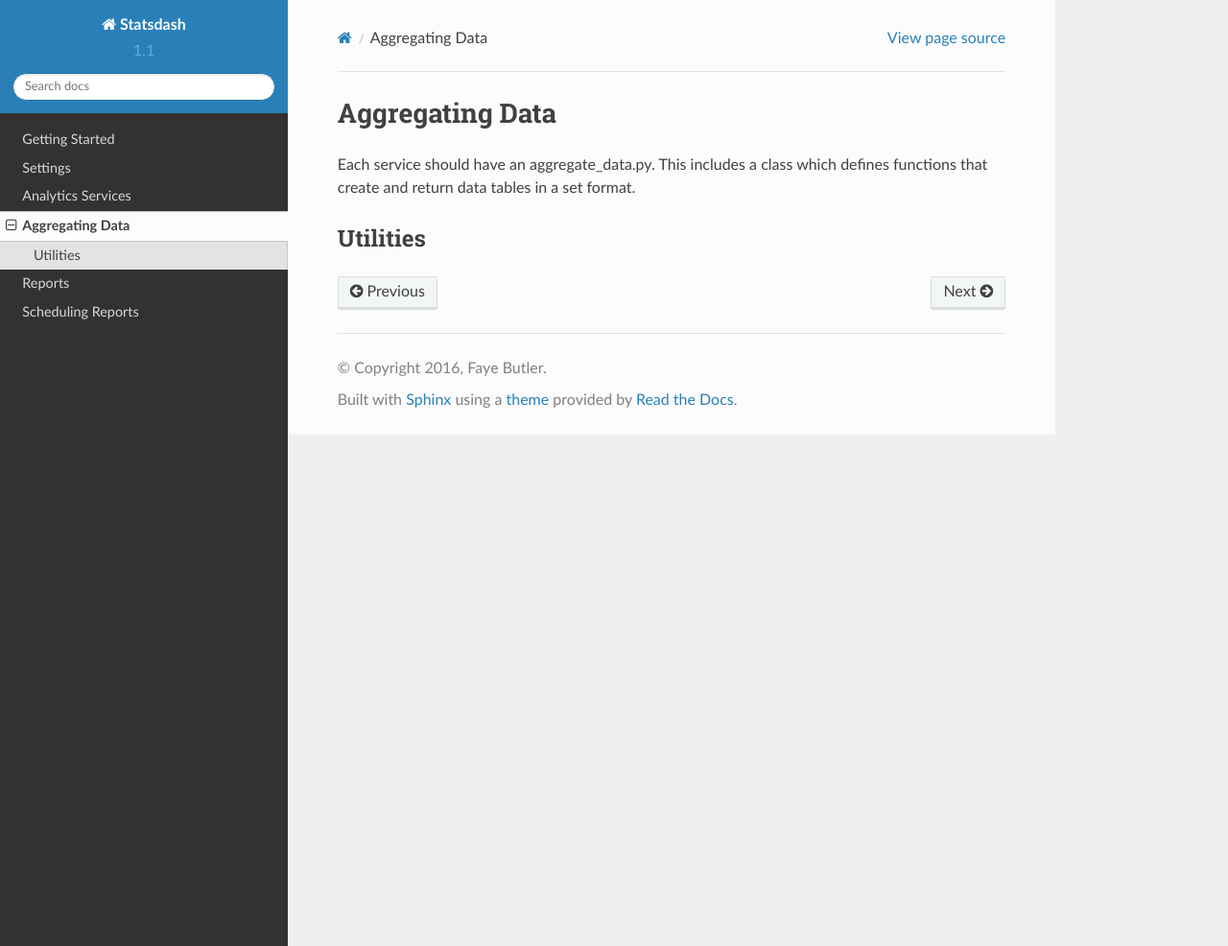
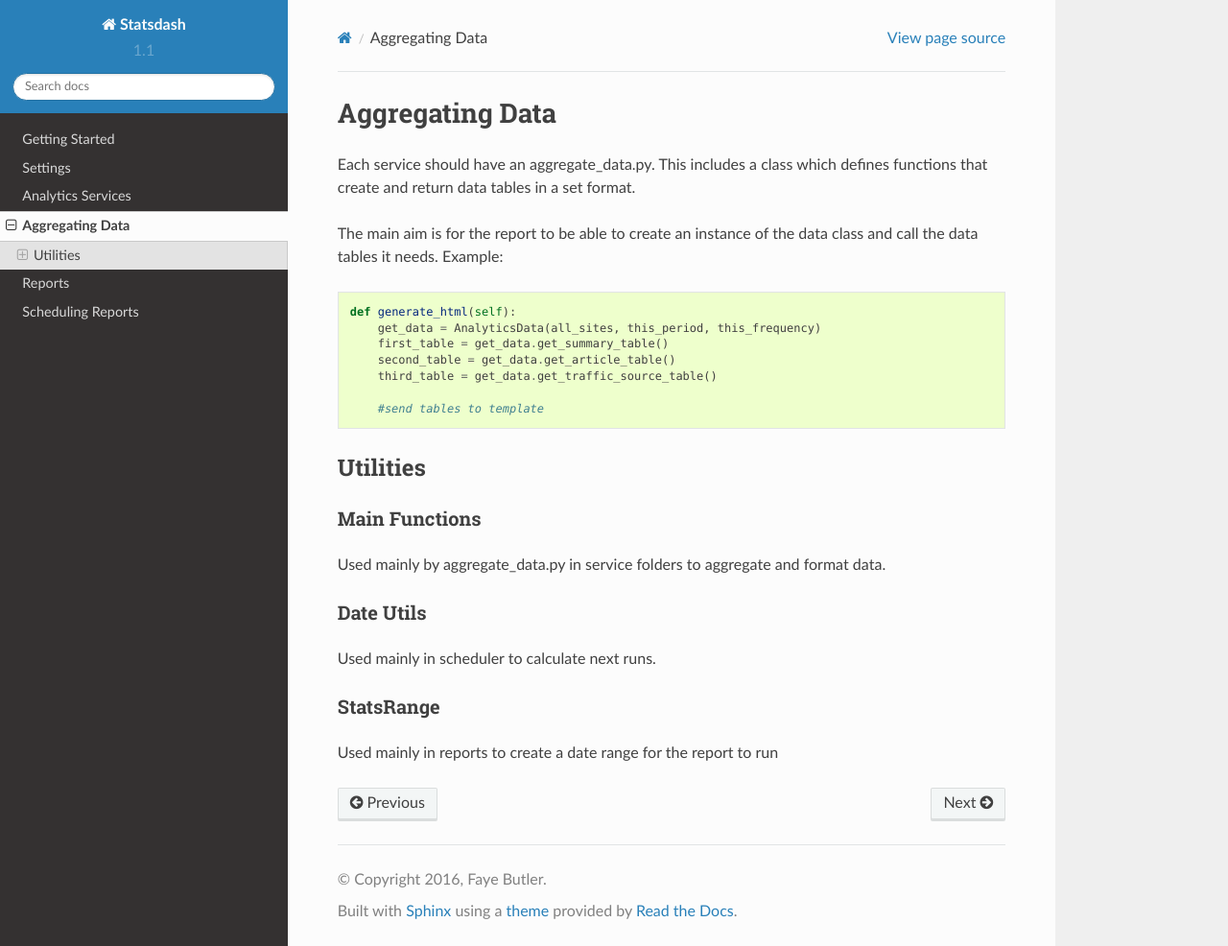
Before and after one commit to gamernetwork/gastatsdash, a Sphinx documentation site: the page built from docs/aggregating_data.rst, in a window 1280 px wide and 986 px high. Shown: the whole window at 96% size. Built offline with Sphinx 7.4.7 and the Read the Docs theme 2.0.0, drawn with Linux system fonts in a browser that asks for light colours.

Commit message:
updating aggregation

```diff
--- a/docs/aggregating_data.rst
+++ b/docs/aggregating_data.rst
@@ -2,8 +2,35 @@
 Aggregating Data
 ===============
 
+Each service should have an aggregate_data.py. This includes a class which defines functions that create and return data tables in a set format.
 
-Each service should have an aggregate_data.py. This includes a class which defines functions that create and return data tables in a set format.
+The main aim is for the report to be able to create an instance of the data class and call the data tables it needs.
+Example::
+
+    def generate_html(self):
+        get_data = AnalyticsData(all_sites, this_period, this_frequency)
+        first_table = get_data.get_summary_table()
+        second_table = get_data.get_article_table()
+        third_table = get_data.get_traffic_source_table()
+
+        #send tables to template
+
 
 Utilities
 --------
+
+Main Functions
+++++++++++++++
+
+Used mainly by aggregate_data.py in service folders to aggregate and format data.
+
+
+Date Utils
+++++++++++
+
+Used mainly in scheduler to calculate next runs.
+
+StatsRange
++++++++++
+
+Used mainly in reports to create a date range for the report to run
--- a/docs/analytics_service.rst
+++ b/docs/analytics_service.rst
@@ -54,6 +54,9 @@ It also has a function that checks the data availability which queries to get vi
 Adding a new service
 --------------------
 
+To extend Statsdash you could add more analytics services such as Facebook or Twitter to get more comparison.
+
 To add a new service, you would need to set up the main files following the instructions from the API to create the connection and make the queries.
+
 In the aggregate_data file you would need to create the right functions using helper functions in the utilities to file to make sure the data is returned in similar format that the report and templates could use.
 You will also have to create new templates and a new report to utilise your new service.
```
